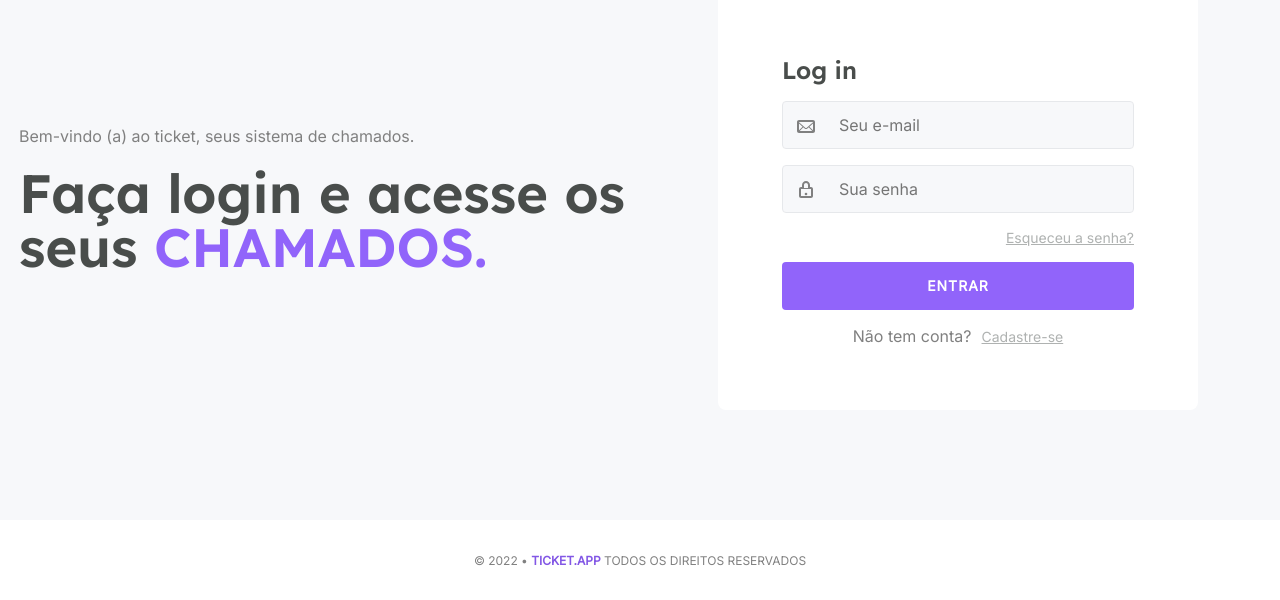
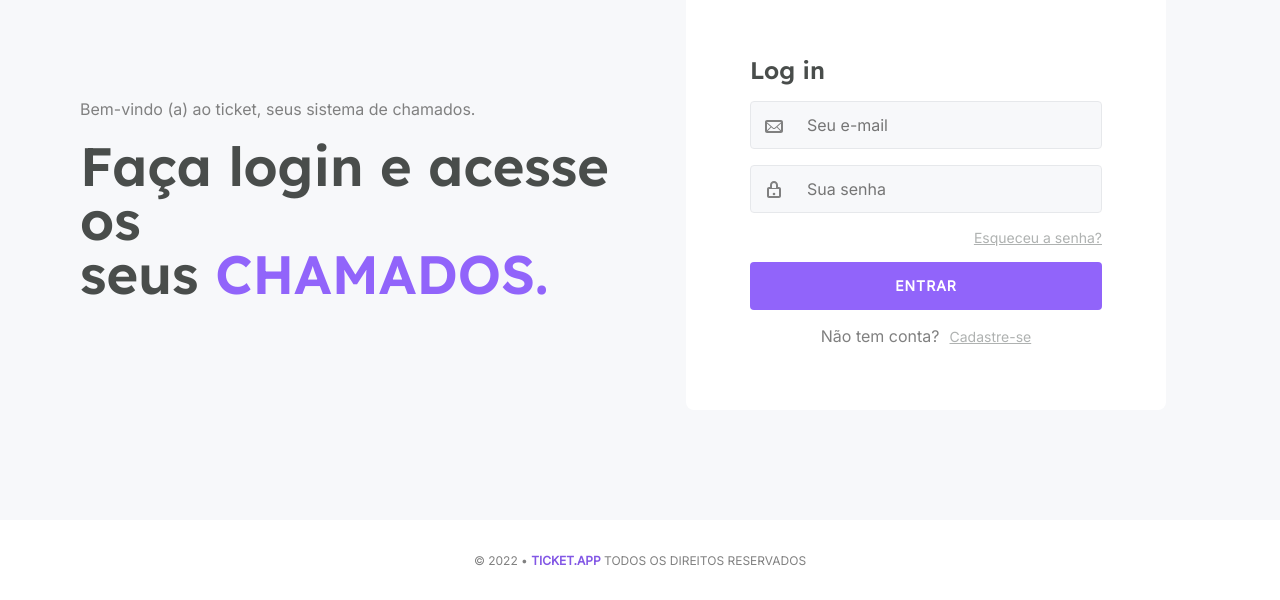
Before and after one commit to dfsilva-dxp/projeto-ticket, a React (Create React App) app: page / in a window 1280 px wide. Shown: the part 200-800 px from the top of the page. Built offline with nearby package versions, Linux system fonts and the light colour scheme; no server answers.

Commit message:
feat: editando a class container

```diff
--- a/src/styles/global.scss
+++ b/src/styles/global.scss
@@ -109,10 +109,7 @@ a {
     max-width: 960px;
   }
   @media (min-width: 1200px) {
-    max-width: 1480px;
-  }
-  @media (min-width: 1920px) {
-    max-width: 1640px;
+    max-width: 1152px;
   }
 }
 
```
